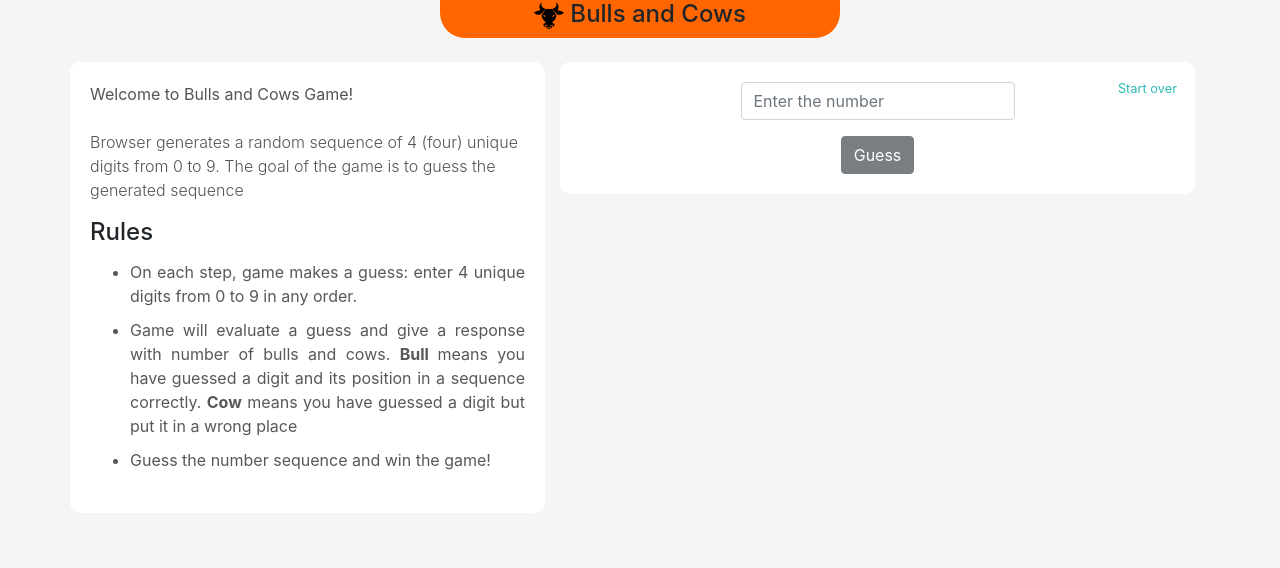
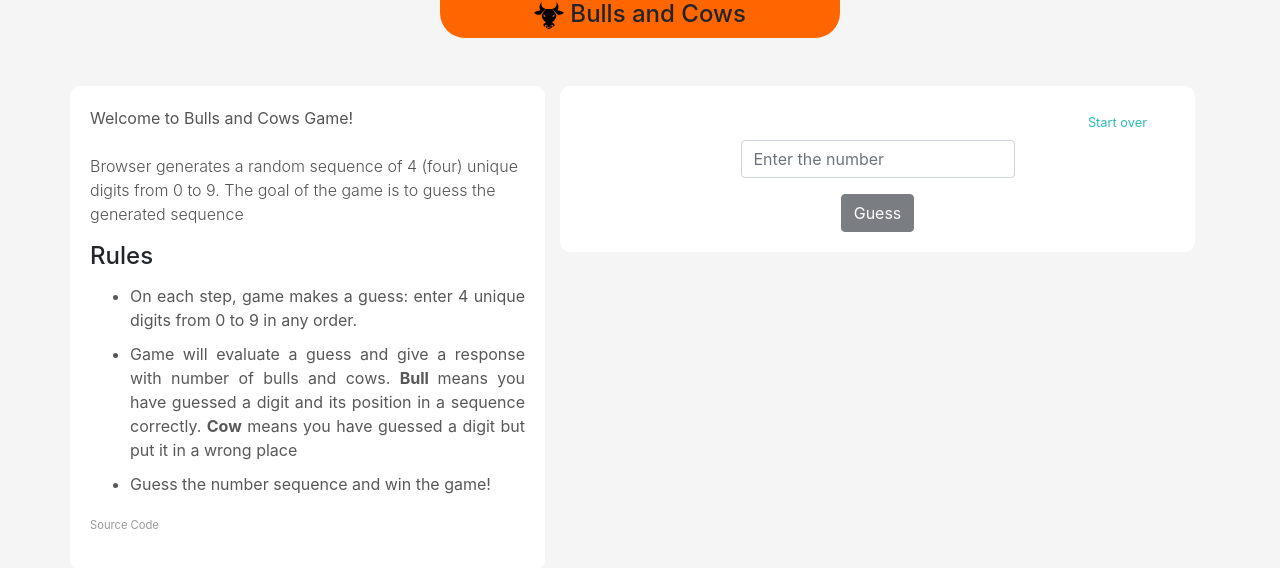
Before and after one commit to shrikumarhegde/coding-challenge, an Angular app: page / in a window 1280 px wide. Shown: the top 568 px of the page. Built offline with nearby package versions, Linux system fonts and the light colour scheme.

Commit message:
css update

```diff
--- a/src/app/app.component.html
+++ b/src/app/app.component.html
@@ -7,7 +7,7 @@
     </div>
   </div>
   <div class="row mt-4">
-    <div class="col-md-5 intro">
+    <div class="col-md-5 intro mt-4 mb-4">
       <span class="headline font-weight-light">
        <strong> Welcome to Bulls and Cows Game! </strong> <br/> <br/>
         Browser generates a random sequence of 4 (four) unique
@@ -28,12 +28,13 @@
         </li>
         <li>Guess the number sequence and win the game!</li>
       </ul>
+      <p class="source"> <a href="https://github.com/shrikumarhegde/bulls-and-cows" target="_blank">Source Code</a> </p>
+
     </div>
-    <div class="col-md-7">
+    <div class="col-md-7 mt-4 mb-4">
       <main>
         <app-bulls-cows></app-bulls-cows>
       </main>
-
     </div>
   </div>
 </div>
--- a/src/app/app.component.scss
+++ b/src/app/app.component.scss
@@ -29,3 +29,10 @@ main {
   background: #fff;
   border-radius: 10px;
 }
+
+.source {
+  font-size: 0.7em;
+  a {
+    color:#999
+  }
+}
--- a/src/app/components/demo-input/demo-input.component.html
+++ b/src/app/components/demo-input/demo-input.component.html
@@ -1,5 +1,8 @@
 <form [formGroup]="formGroup" class="form-inline">
-  <button (click)="resetForm()" class="btn btn-link reset">Start over</button>
+    <div class="col-12 align-right">
+      <button (click)="resetForm()" class="btn btn-link reset">Start over</button>
+    </div>
+
   <span class="col">
     <input
       class="form-control"
--- a/src/app/components/demo-input/demo-input.component.scss
+++ b/src/app/components/demo-input/demo-input.component.scss
@@ -4,12 +4,8 @@ form {
 
 .reset {
   font-size: 0.8em;
-  position: absolute;
-  right: 20px;
-  top: 10px;
   color: #2cbbb5;
-  outline: none;
-  z-index: 999;
+  text-align: right;
 }
 
 
@@ -18,3 +14,7 @@ form {
   font-size: 0.8em;
   color:#a75555;
 }
+
+.align-right {
+  text-align: right;
+}
```
Also changed, not shown: firebase.json (added), 1 other file (tests, documents, lock files or other folders).
